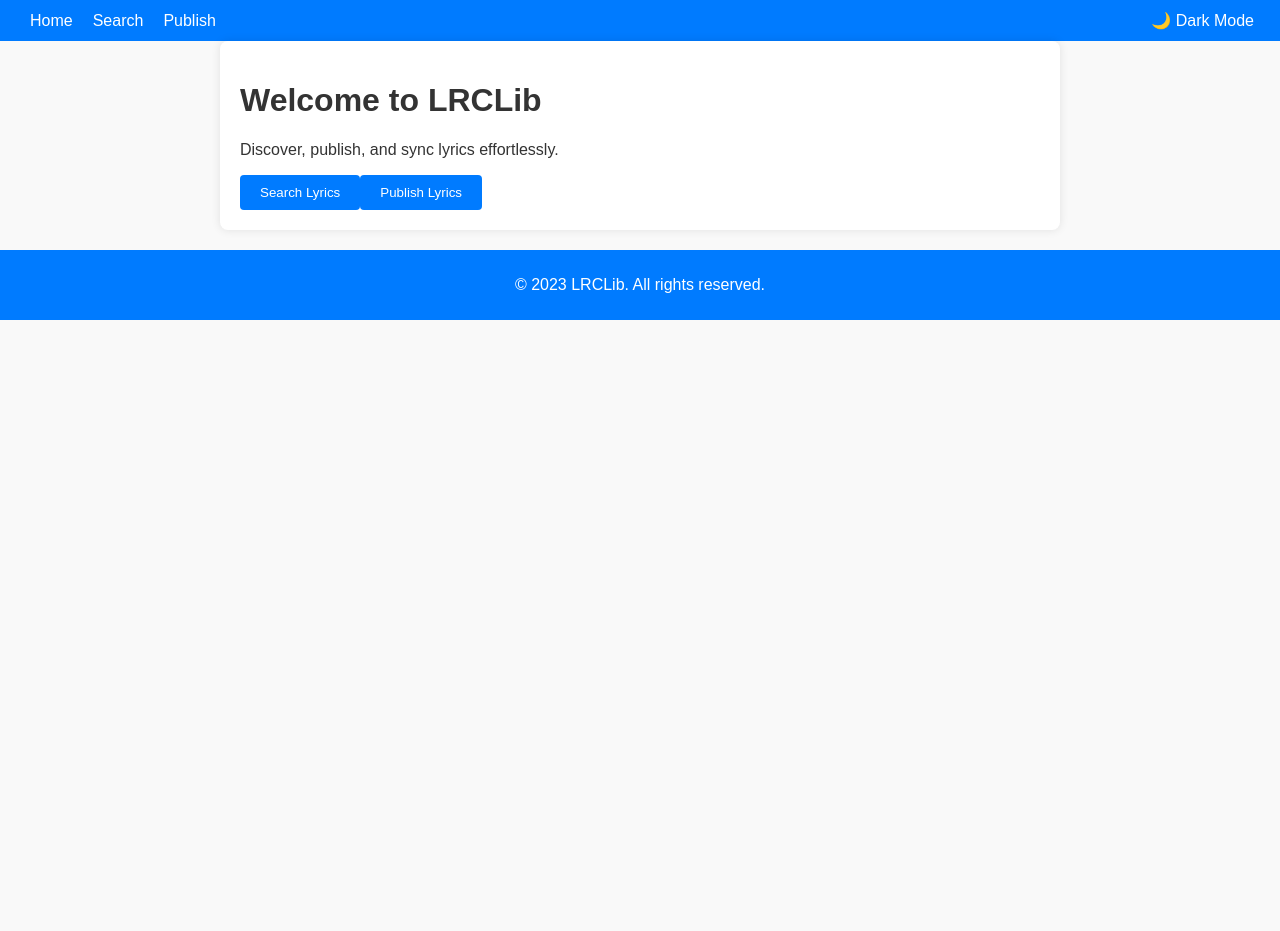
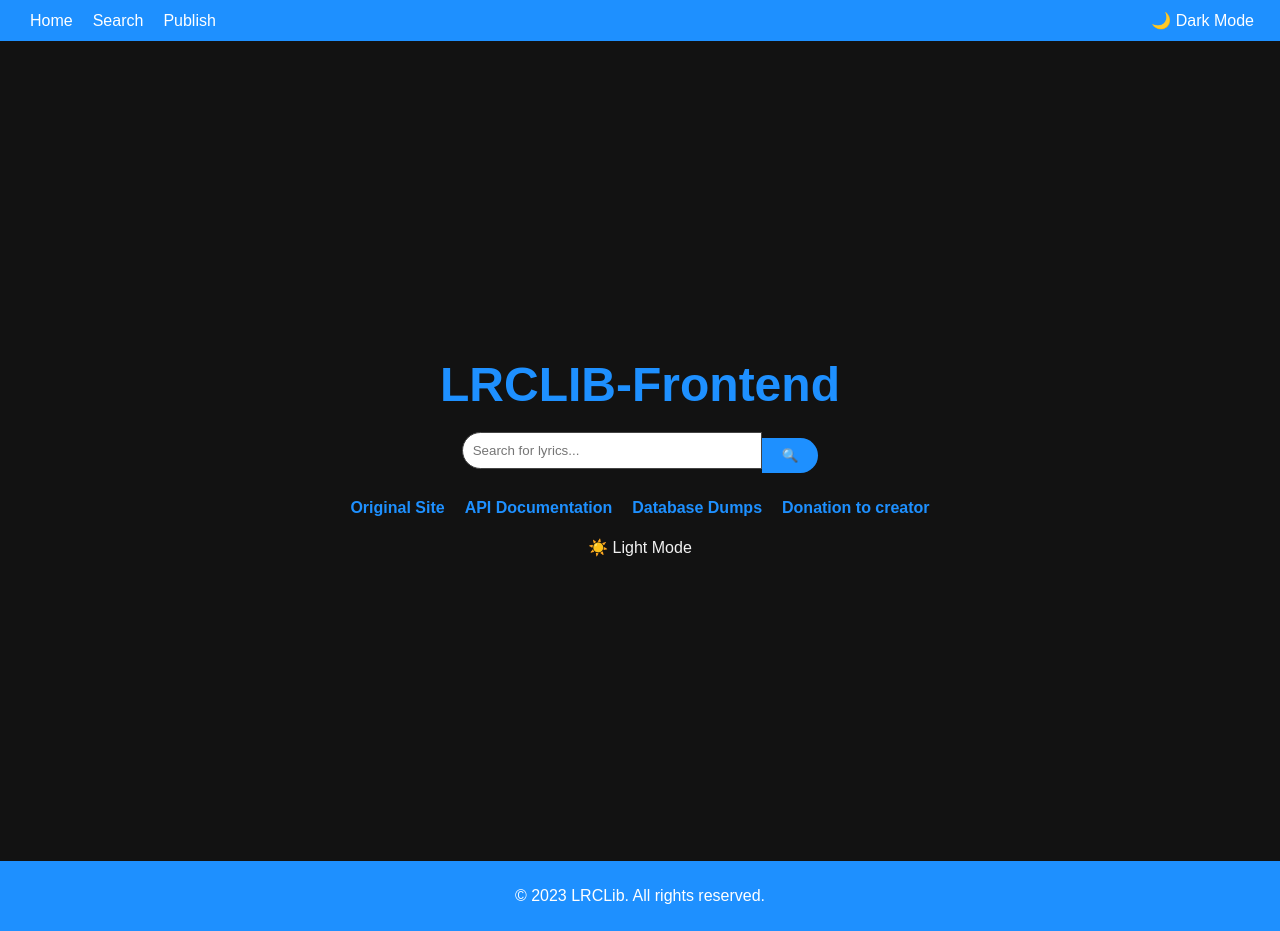
Before and after one commit to LaganYT/LRCLIB-Frontend, a Next.js app: page / in a window 1280 px wide. Before the commit the page ends 800 px from the top, so only its background shows below. Built offline with nearby package versions, Linux system fonts and the light colour scheme.

Commit message:
This redesign matches the provided design, removes the navbar and footer, and moves the dark/light mode toggle to the home page. The theme preference is stored in localStorage, and dark mode is set as the default.

```diff
--- a/pages/index.js
+++ b/pages/index.js
@@ -1,17 +1,45 @@
+import { useState, useEffect } from 'react';
 import Link from 'next/link';
 
 export default function Home() {
+  const [theme, setTheme] = useState('dark');
+
+  useEffect(() => {
+    const savedTheme = localStorage.getItem('theme') || 'dark';
+    setTheme(savedTheme);
+    document.documentElement.setAttribute('data-theme', savedTheme);
+  }, []);
+
+  const toggleTheme = () => {
+    const newTheme = theme === 'light' ? 'dark' : 'light';
+    setTheme(newTheme);
+    document.documentElement.setAttribute('data-theme', newTheme);
+    localStorage.setItem('theme', newTheme);
+  };
+
   return (
-    <div className="container">
-      <h1>Welcome to LRCLib</h1>
-      <p>Discover, publish, and sync lyrics effortlessly.</p>
-      <div>
-        <Link href="/search">
-          <button className="button">Search Lyrics</button>
-        </Link>
-        <Link href="/publish">
-          <button className="button">Publish Lyrics</button>
-        </Link>
+    <div className="home-container">
+      <div className="logo">
+        <h1>LRCLIB-Frontend</h1>
+      </div>
+      <div className="search-bar">
+        <input
+          type="text"
+          placeholder="Search for lyrics..."
+          className="input"
+        />
+        <button className="search-button">🔍</button>
+      </div>
+      <div className="links">
+        <Link href="https://lrclib.net/">Original Site</Link>
+        <Link href="https://lrclib.net/docs">API Documentation</Link>
+        <Link href="https://lrclib.net/db-dumps">Database Dumps</Link>
+        <Link href="https://github.com/tranxuanthang/lrclib?tab=readme-ov-file#donation">Donation to creator</Link>
+      </div>
+      <div className="theme-toggle">
+        <button onClick={toggleTheme}>
+          {theme === 'light' ? '🌙 Dark Mode' : '☀️ Light Mode'}
+        </button>
       </div>
     </div>
   );
--- a/styles/global.css
+++ b/styles/global.css
@@ -273,3 +273,80 @@
   color: white;
   font-size: 16px;
 }
+
+.home-container {
+  display: flex;
+  flex-direction: column;
+  align-items: center;
+  justify-content: center;
+  height: 100vh;
+  text-align: center;
+  background-color: var(--background-color);
+  color: var(--text-color);
+}
+
+.logo h1 {
+  font-size: 3rem;
+  margin-bottom: 20px;
+  color: var(--primary-color);
+}
+
+.search-bar {
+  display: flex;
+  align-items: center;
+  margin-bottom: 20px;
+}
+
+.search-bar .input {
+  width: 300px;
+  padding: 10px;
+  border: 1px solid var(--border-color);
+  border-radius: 25px 0 0 25px;
+  outline: none;
+}
+
+.search-bar .search-button {
+  padding: 10px 20px;
+  border: none;
+  border-radius: 0 25px 25px 0;
+  background-color: var(--primary-color);
+  color: white;
+  cursor: pointer;
+  transition: background-color 0.3s ease;
+}
+
+.search-bar .search-button:hover {
+  background-color: var(--secondary-color);
+}
+
+.links {
+  margin-bottom: 20px;
+}
+
+.links a {
+  margin: 0 10px;
+  color: var(--primary-color);
+  text-decoration: none;
+  font-weight: bold;
+}
+
+.links a:hover {
+  text-decoration: underline;
+}
+
+.theme-toggle button {
+  background: none;
+  border: none;
+  color: var(--text-color);
+  font-size: 1rem;
+  cursor: pointer;
+}
+
+.announcement {
+  margin-top: 20px;
+  padding: 10px 20px;
+  background-color: var(--primary-color);
+  color: white;
+  border-radius: 25px;
+  font-weight: bold;
+}
```
